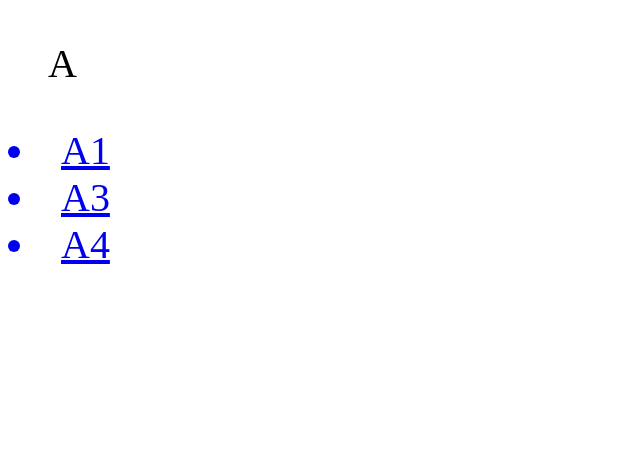
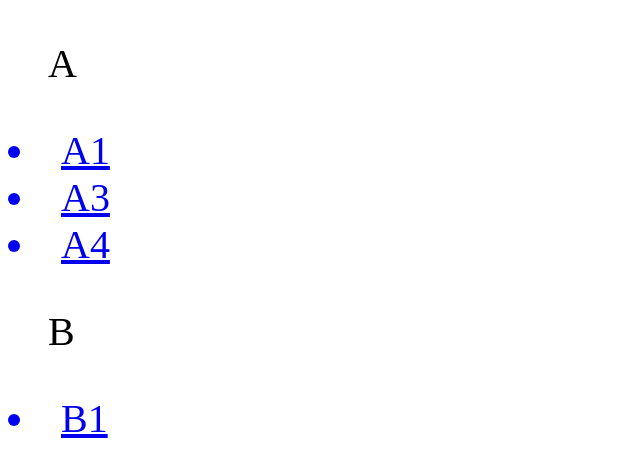
Before and after one commit to HimanshuAggarwal1404/Tasks, a plain HTML site: page index.html in a window 1280 px wide. Shown: the whole page, without its empty margins (0-640 px from the left). Drawn offline with Linux system fonts and the light colour scheme.

Commit message:
Update index.html

```diff
--- a/index.html
+++ b/index.html
@@ -11,6 +11,8 @@
     <a href="A/A1/index.html"><li style="font-size: 5vh;">A1</li></a>
     <a href="A/A3/index.html"><li style="font-size: 5vh;">A3</li></a>
     <a href="A/A4/index.html"><li style="font-size: 5vh;">A4</li></a>
+    <ul style="font-size: 5vh;">B</ul>
+    <a href="B/B1/index.html"><li style="font-size: 5vh;">B1</li></a>
 
 </body>
 </html>
```
